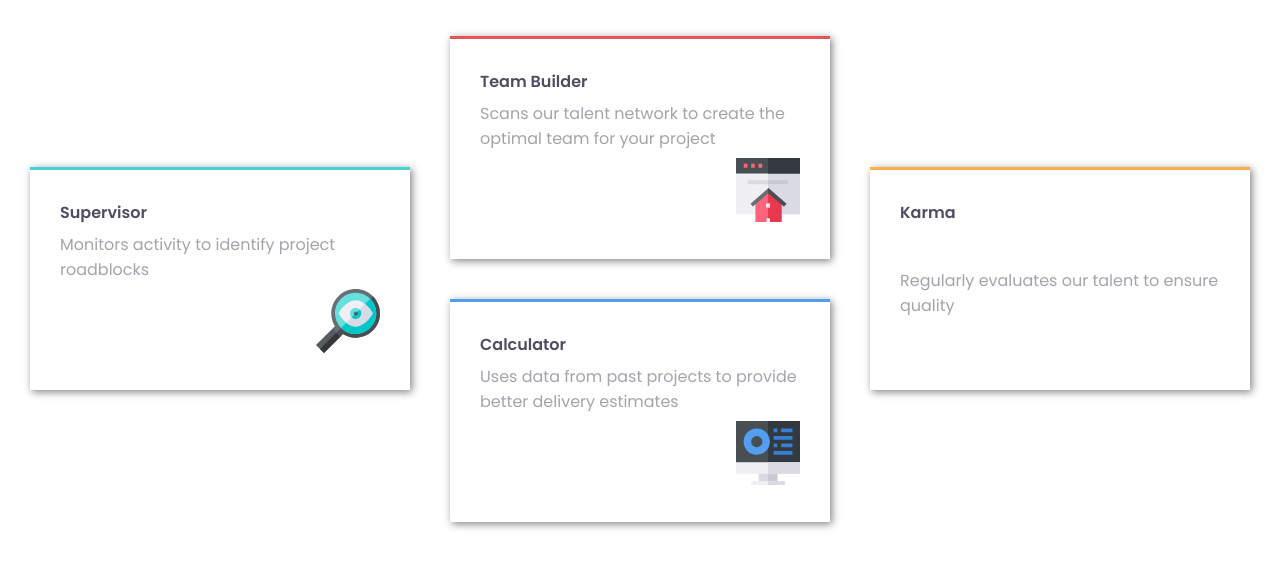
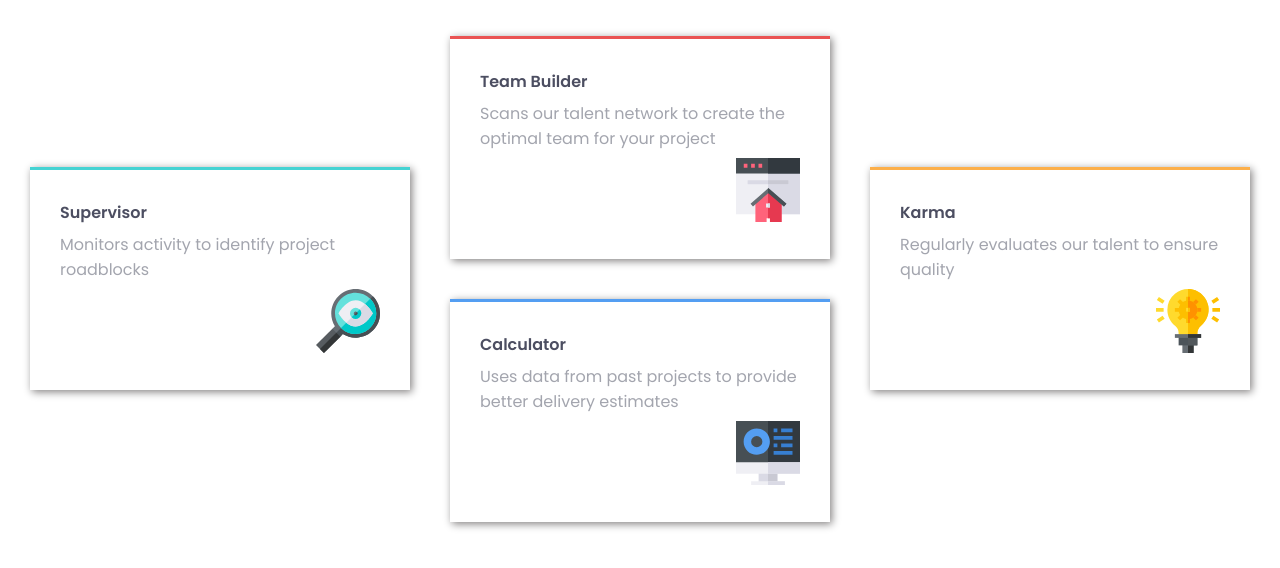
Before and after one commit to PawelWalicki/cwiczenia-git, a plain HTML site: page index.html in a window 1280 px wide. Shown: the part 174-742 px from the top of the page. Drawn offline with Linux system fonts and the light colour scheme.

Commit message:
karma box changed

```diff
--- a/index.html
+++ b/index.html
@@ -45,7 +45,9 @@
     <div class="box karma box-item orange">
       <div class="box-header">Karma</div>
       Regularly evaluates our talent to ensure quality
-
+      <div class="img">
+        <img src="images/icon-karma.svg">
+      </div>
     </div>
 
     <div class="box calculator box-item blue">
```
